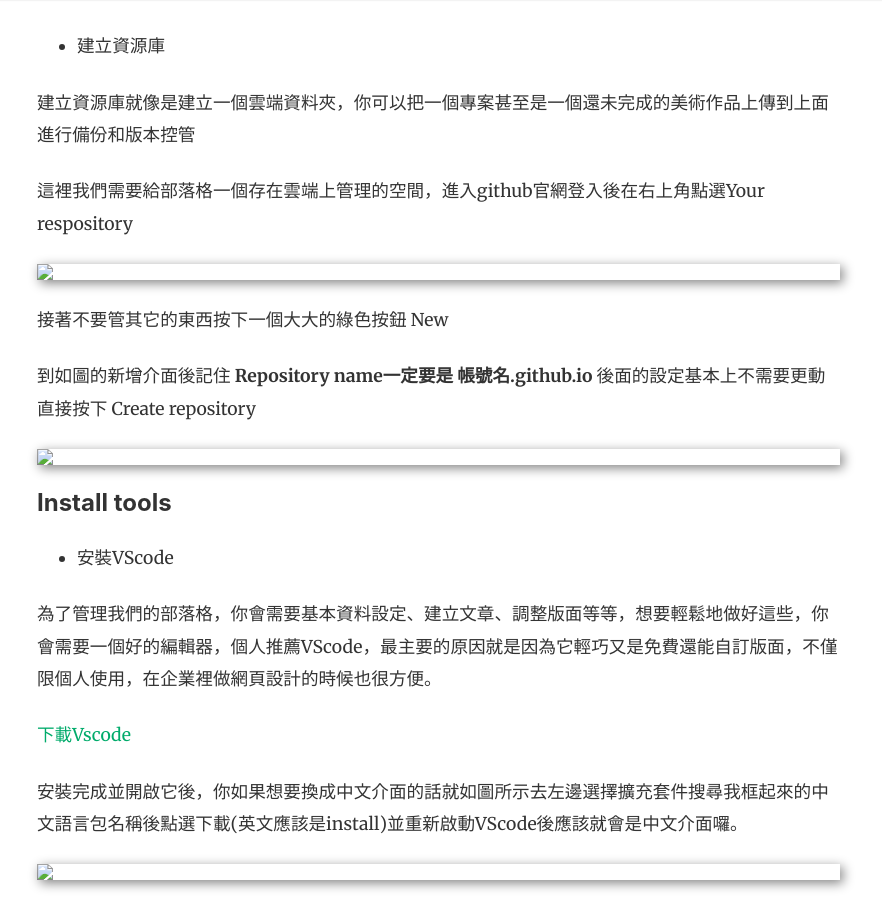
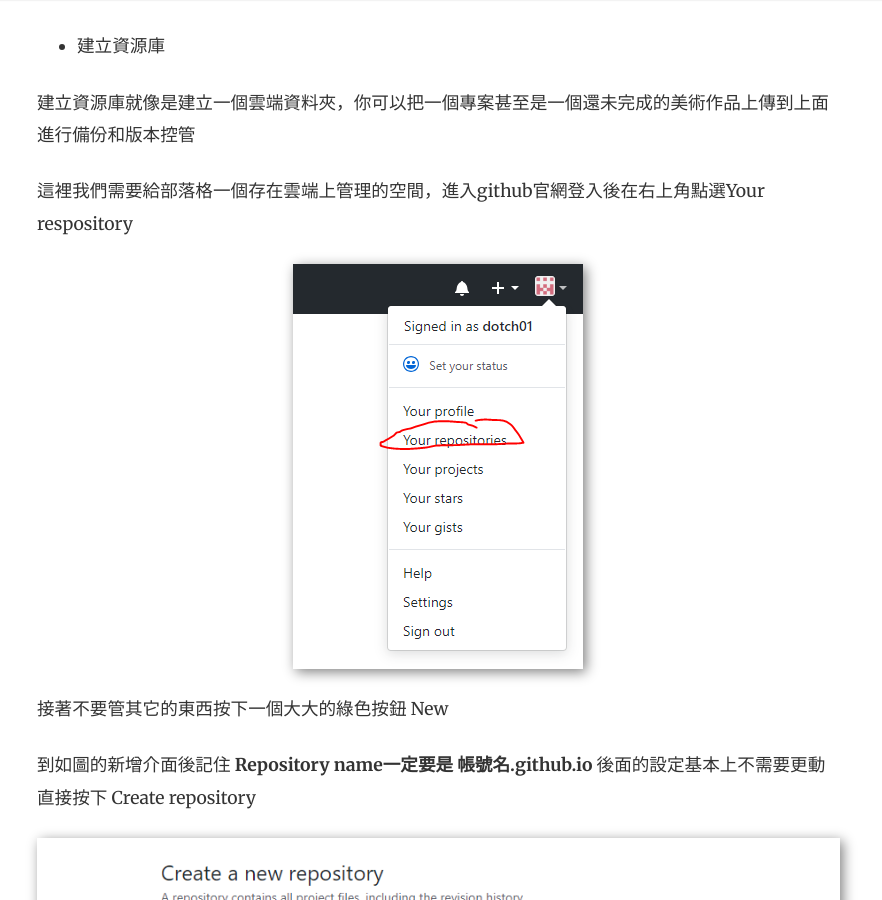
Before and after one commit to dotch01/dotch01.github.io, a Jekyll site: the page built from _posts/2019-04-03-createyourblog.md, in a window 1280 px wide and 900 px high, scrolled down 1485 px. Shown: the whole window, without its empty margins (248-1130 px from the left). Built offline with Jekyll 4.4.1, drawn with Linux system fonts in a browser that asks for light colours; nearby versions of some CDN libraries; comment, search, counter and statistics services are not loaded.

Commit message:
fixed img

```diff
--- a/_posts/2019-04-03-createyourblog.md
+++ b/_posts/2019-04-03-createyourblog.md
@@ -31,13 +31,13 @@
 
 這裡我們需要給部落格一個存在雲端上管理的空間，進入github官網登入後在右上角點選Your respository
 
-<div class="postimg"><img src="{{site.baseurlmy}}/assets/images/gp07.png"></div>
+<div class="postimg"><img src="{{site.baseurl}}/assets/images/gp07.png"></div>
 
 接著不要管其它的東西按下一個大大的綠色按鈕 New
 
 到如圖的新增介面後記住 **Repository name一定要是 帳號名.github.io** 後面的設定基本上不需要更動直接按下 Create repository
 
-<div class="postimg"><img src="{{site.baseurlmy}}/assets/images/gp08.png"></div>
+<div class="postimg"><img src="{{site.baseurl}}/assets/images/gp08.png"></div>
 
 
 #### Install tools
@@ -52,7 +52,7 @@
 
 安裝完成並開啟它後，你如果想要換成中文介面的話就如圖所示去左邊選擇擴充套件搜尋我框起來的中文語言包名稱後點選下載(英文應該是install)並重新啟動VScode後應該就會是中文介面囉。
 
-<div class="postimg"><img src="{{site.baseurlmy}}/assets/images/gp09.png"></div>
+<div class="postimg"><img src="{{site.baseurl}}/assets/images/gp09.png"></div>
 
 
 - 安裝 github desktop
@@ -94,13 +94,13 @@
 這個jekyll模板分享網站<a href="https://jekyllthemes.io/" target="_blank">jekyllthemes<a>有各式各樣的模板提供下載，但注意**會有需要付費的模板**
 
 在你查看模板的途中會看到這兩個按鈕
-<div class="postimg"><img src="{{site.baseurlmy}}/assets/images/gp10.png"></div>
+<div class="postimg"><img src="{{site.baseurl}}/assets/images/gp10.png"></div>
 
 
 點下Get Forty可以進入到github頁面下載作者所分享的模板，Live demo則是可以進去看看模板大致上的呈現效果
 
 進入到github頁面後，照著圖中的做就可以把整個模板下載下來
-<div class="postimg"><img src="{{site.baseurlmy}}/assets/images/gp11.png"></div>
+<div class="postimg"><img src="{{site.baseurl}}/assets/images/gp11.png"></div>
 
 假如你選好了中意的模板就先抓下來吧
 
@@ -196,26 +196,26 @@
 
 按下桌面那有個~~不知道是什麼生物的~~白色剪影的紫色圈圈
 你會看到這個畫面
-<div class="postimg"><img src="{{site.baseurlmy}}/assets/images/gp01.png"></div>
+<div class="postimg"><img src="{{site.baseurl}}/assets/images/gp01.png"></div>
 
 照著圈起處選擇後，就會要你登入，如果你有先在網頁登入github，這裡應該會是這樣
-<div class="postimg"><img src="{{site.baseurlmy}}/assets/images/gp02.png"></div>
+<div class="postimg"><img src="{{site.baseurl}}/assets/images/gp02.png"></div>
 
 Email記得改成你註冊帳號的Email，輸入完就直接按下Continue吧！
 
 登入後它會要你選擇要複製到本地的專案，這邊當然是選擇你一開始創建好的 用戶名.github.io
-<div class="postimg"><img src="{{site.baseurlmy}}/assets/images/gp03.png"></div>
+<div class="postimg"><img src="{{site.baseurl}}/assets/images/gp03.png"></div>
 
 選擇完畢後就直接按下Clone
 
 接著會看到這個畫面
-<div class="postimg"><img src="{{site.baseurlmy}}/assets/images/gp04.png"></div>
+<div class="postimg"><img src="{{site.baseurl}}/assets/images/gp04.png"></div>
 
 更改一下Local path選擇本地路徑( **建議也是在C槽路徑越短越好** )後再按下Clone進到下一步
 
 
 看到這個畫面就表示你的本地路徑已經可以跟雲端上的資源庫接通了
-<div class="postimg"><img src="{{site.baseurlmy}}/assets/images/gp05.png"></div>
+<div class="postimg"><img src="{{site.baseurl}}/assets/images/gp05.png"></div>
 
 再解釋那些區塊是什麼作用之前
 我們先回到之前下載模板的資料夾根目錄，並把裡面的檔案全部複製起來貼到你剛剛設定的本地路徑
@@ -236,7 +236,7 @@
 首先開啟VScode選擇左上角檔案>開啟資料夾，選擇你在上一個步驟設定的本地路徑
 
 下圖的這幾個圈起來的部分，這是用我使用的模板做示範，所以僅供參考
-<div class="postimg"><img src="{{site.baseurlmy}}/assets/images/gp06.png"></div>
+<div class="postimg"><img src="{{site.baseurl}}/assets/images/gp06.png"></div>
 
 posts資料夾基本上就是你貼文檔案要放的位置， **X-X-X-文章名稱** X的內容建議是跟著照年月日打，沒意外它是會顯示在你貼文上的日期，而最後的文章名稱記得 **千萬不要打中文** 不然99%機率會讓你的網站在測試階段就壞掉。
 
```
